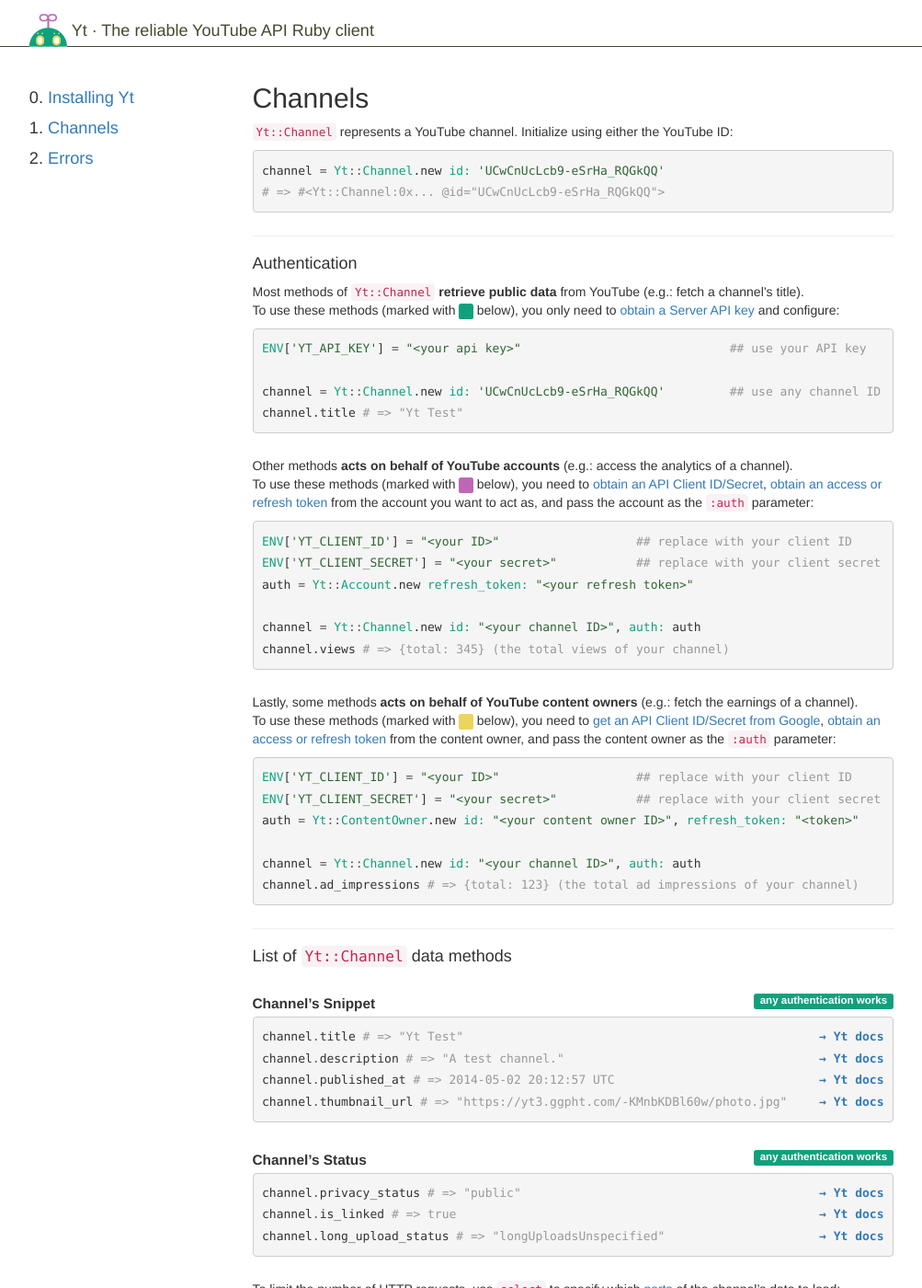
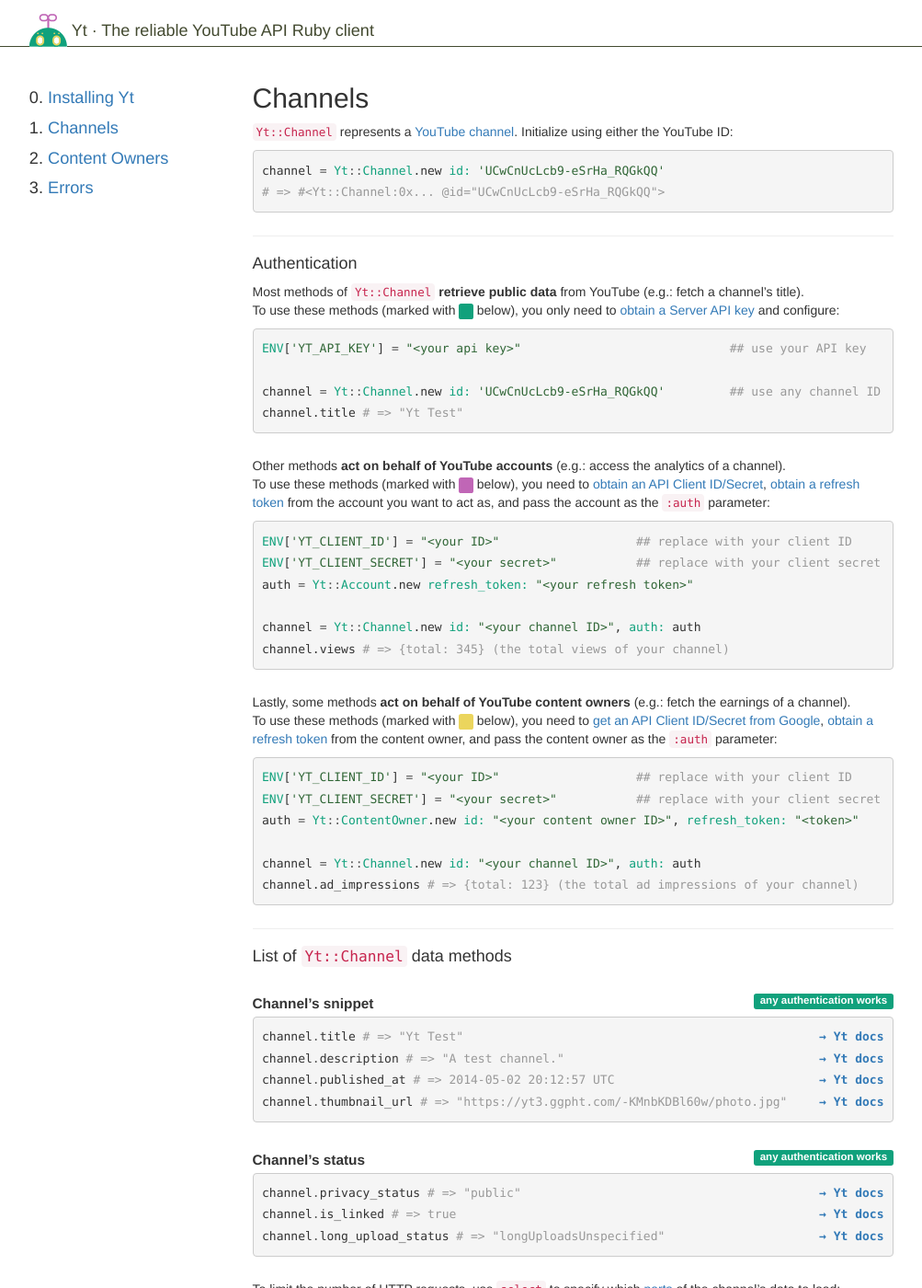
Before and after one commit to nullscreen/yt-core, a Jekyll site: the page built from docs/channels.html, in a window 1280 px wide and 1400 px high. Shown: the whole window at 92% size, without its empty margins (138-1141 px from the left). Built offline with Jekyll 4.4.1, drawn with Linux system fonts in a browser that asks for light colours; nearby versions of some CDN libraries; some web fonts are replaced.

Commit message:
Add ContentOwner#partnered_channels no opts/errors

```diff
--- a/docs/_includes/header.html
+++ b/docs/_includes/header.html
@@ -26,6 +26,11 @@
         {% else %}
           <li><a href="{{ site.baseurl }}/channels.html">Channels</a></li>
         {% endif %}
+        {% if page.url == '/content_owners.html' %}
+          <li class="active"><a href="{{ site.baseurl }}/content_owners.html">Content Owners</a></li>
+        {% else %}
+          <li><a href="{{ site.baseurl }}/content_owners.html">Content Owners</a></li>
+        {% endif %}
         {% if page.url == '/errors.html' %}
           <li class="active"><a href="{{ site.baseurl }}/errors.html">Errors</a></li>
         {% else %}
--- a/docs/_layouts/default.html
+++ b/docs/_layouts/default.html
@@ -18,6 +18,11 @@
               {% else %}
                 <li><a href="{{ site.baseurl }}/channels.html">Channels</a></li>
               {% endif %}
+              {% if page.url == '/content_owners.html' %}
+                <li><a href="{{ site.baseurl }}/content_owners.html" class="active">Content Owners</a></li>
+              {% else %}
+                <li><a href="{{ site.baseurl }}/content_owners.html">Content Owners</a></li>
+              {% endif %}
               {% if page.url == '/errors.html' %}
                 <li><a href="{{ site.baseurl }}/errors.html" class="active">Errors</a></li>
               {% else %}
--- a/docs/channels.html
+++ b/docs/channels.html
@@ -4,7 +4,7 @@
 ---
 
 <p>
-  <code>Yt::Channel</code> represents a YouTube channel.
+  <code>Yt::Channel</code> represents a <a href="https://developers.google.com/youtube/v3/docs/channels">YouTube channel</a>.
   Initialize using either the YouTube ID:
 </p>
 
@@ -29,8 +29,8 @@
 {% endhighlight %}
 
 <p>
-  Other methods <strong>acts on behalf of YouTube accounts</strong> (e.g.: access the analytics of a channel).<br />
-  To use these methods (marked with  <span class="label label-warning">&nbsp;</span> below), you need to <a href="https://github.com/Fullscreen/yt#web-apps-that-require-user-interactions">obtain an API Client ID/Secret</a>, <a href="https://github.com/Fullscreen/yt#web-apps-that-require-user-interactions">obtain an access or refresh token</a> from the account you want to act as, and pass the account as the <code>:auth</code> parameter:
+  Other methods <strong>act on behalf of YouTube accounts</strong> (e.g.: access the analytics of a channel).<br />
+  To use these methods (marked with  <span class="label label-warning">&nbsp;</span> below), you need to <a href="https://github.com/Fullscreen/yt#web-apps-that-require-user-interactions">obtain an API Client ID/Secret</a>, <a href="https://github.com/Fullscreen/yt#web-apps-that-require-user-interactions">obtain a refresh token</a> from the account you want to act as, and pass the account as the <code>:auth</code> parameter:
 </p>
 
 {% highlight ruby %}
@@ -44,8 +44,8 @@
 
 
 <p>
-  Lastly, some methods <strong>acts on behalf of YouTube content owners</strong> (e.g.: fetch the earnings of a channel).<br />
-  To use these methods (marked with  <span class="label label-danger">&nbsp;</span> below), you need to <a href="https://github.com/Fullscreen/yt#web-apps-that-require-user-interactions">get an API Client ID/Secret from Google</a>, <a href="https://github.com/Fullscreen/yt#web-apps-that-require-user-interactions">obtain an access or refresh token</a> from the content owner, and pass the content owner as the <code>:auth</code> parameter:
+  Lastly, some methods <strong>act on behalf of YouTube content owners</strong> (e.g.: fetch the earnings of a channel).<br />
+  To use these methods (marked with  <span class="label label-danger">&nbsp;</span> below), you need to <a href="https://github.com/Fullscreen/yt#web-apps-that-require-user-interactions">get an API Client ID/Secret from Google</a>, <a href="https://github.com/Fullscreen/yt#web-apps-that-require-user-interactions">obtain a refresh token</a> from the content owner, and pass the content owner as the <code>:auth</code> parameter:
 </p>
 
 {% highlight ruby %}
@@ -60,7 +60,7 @@
 <hr />
 <h4>List of <code>Yt::Channel</code> data methods</h4>
 <dl>
-  {% include dt.html title="Channel’s Snippet" label="success" auth="any authentication works" %}
+  {% include dt.html title="Channel’s snippet" label="success" auth="any authentication works" %}
   <dd><a class="anchor" id="snippet"></a><div class="highlight"><pre>
 {% include doc.html link="Models/Channel#title" %}{% include example.html object='channel' method='title' result='"Yt Test"' %}
 {% include doc.html link="Models/Channel#description" %}{% include example.html object='channel' method='description' result='"A test channel."' %}
@@ -68,7 +68,7 @@
 {% include doc.html link="Models/Channel#thumbnail_url" %}{% include example.html object='channel' method='thumbnail_url' result='"https://yt3.ggpht.com/-KMnbKDBl60w/photo.jpg"' %}</pre>
   </div></dd>
 
-  {% include dt.html title="Channel’s Status" label="success" auth="any authentication works" %}
+  {% include dt.html title="Channel’s status" label="success" auth="any authentication works" %}
   <dd><a class="anchor" id="status"></a><div class="highlight"><pre>
 {% include doc.html link="Models/Channel#privacy_status" %}{% include example.html object='channel' method='privacy_status' result='"public"' %}
 {% include doc.html link="Models/Channel#is_linked" %}{% include example.html object='channel' method='is_linked' result='true' %}
```
Also changed, not shown: docs/content_owners.html (added, +42 -0 lines), lib/yt/models/content_owner.rb (+60 -1 lines), spec/requests/content_owner/content_owner_spec.rb (added, +31 -0 lines), README.md.
